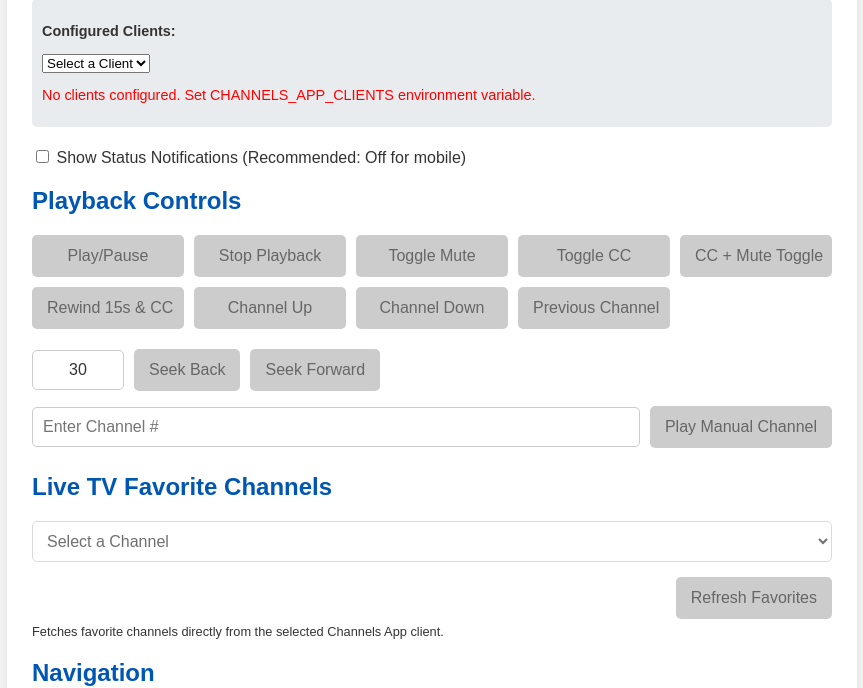
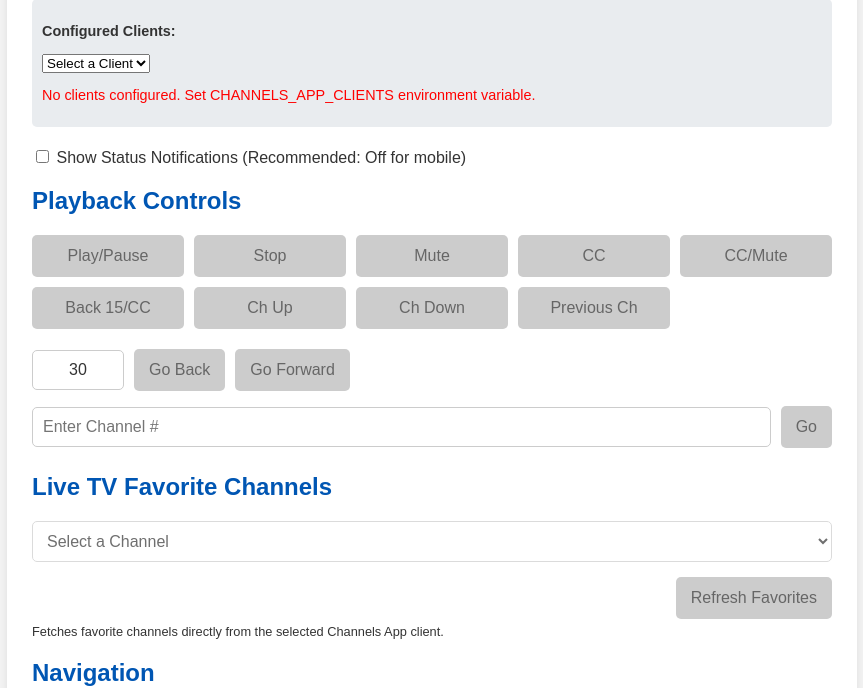
Before and after one commit to nuken/channels-app-remote, a Flask app: page / in a window 1280 px wide. Shown: the part 165-853 px from the top of the page, without its empty margins (208-1071 px from the left). Run offline with Flask 3, Linux system fonts and the light colour scheme.

Commit message:
UI Improvements

```diff
--- a/app/templates/index.html
+++ b/app/templates/index.html
@@ -341,23 +341,23 @@
         <h2>Playback Controls</h2>
         <div class="button-grid">
             <button class="control-button" onclick="sendCommand('toggle_pause')">Play/Pause</button>
-            <button class="control-button" onclick="sendCommand('stop')">Stop Playback</button>
-            <button class="control-button" onclick="sendCommand('toggle_mute')">Toggle Mute</button>
-            <button class="control-button" onclick="sendCommand('toggle_cc')">Toggle CC</button>
-            <button class="control-button" onclick="toggleCcAndMute()">CC + Mute Toggle</button>
-            <button class="control-button" onclick="rewindAndEnableCC()">Rewind 15s & CC</button>
-            <button class="control-button" onclick="sendCommand('channel_up')">Channel Up</button>
-            <button class="control-button" onclick="sendCommand('channel_down')">Channel Down</button>
-            <button class="control-button" onclick="sendCommand('previous_channel')">Previous Channel</button>
+            <button class="control-button" onclick="sendCommand('stop')">Stop</button>
+            <button class="control-button" onclick="sendCommand('toggle_mute')">Mute</button>
+            <button class="control-button" onclick="sendCommand('toggle_cc')">CC</button>
+            <button class="control-button" onclick="toggleCcAndMute()">CC/Mute</button>
+            <button class="control-button" onclick="rewindAndEnableCC()">Back 15/CC</button>
+            <button class="control-button" onclick="sendCommand('channel_up')">Ch Up</button>
+            <button class="control-button" onclick="sendCommand('channel_down')">Ch Down</button>
+            <button class="control-button" onclick="sendCommand('previous_channel')">Previous Ch</button>
         </div>
 
         <div class="seek-controls input-group">
-            <input type="number" id="seek_amount_input" value="30" placeholder="Secs"> <button class="control-button" onclick="sendSeekCommand(-1 * document.getElementById('seek_amount_input').value)">Seek Back</button>
-            <button class="control-button" onclick="sendSeekCommand(document.getElementById('seek_amount_input').value)">Seek Forward</button>
+            <input type="number" id="seek_amount_input" value="30" placeholder="Secs"> <button class="control-button" onclick="sendSeekCommand(-1 * document.getElementById('seek_amount_input').value)">Go Back</button>
+            <button class="control-button" onclick="sendSeekCommand(document.getElementById('seek_amount_input').value)">Go Forward</button>
         </div>
 
         <div class="input-group">
-            <input type="number" id="manual_channel_input" placeholder="Enter Channel #"> <button class="control-button" onclick="sendCommand('play_channel', document.getElementById('manual_channel_input').value)">Play Manual Channel</button>
+            <input type="number" id="manual_channel_input" placeholder="Enter Channel #"> <button class="control-button" onclick="sendCommand('play_channel', document.getElementById('manual_channel_input').value)">Go</button>
         </div>
 
         <div class="channel-list-section">
```
